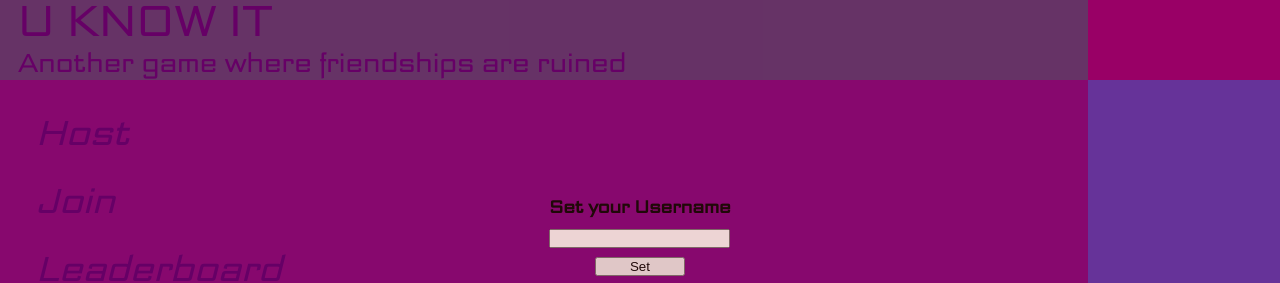
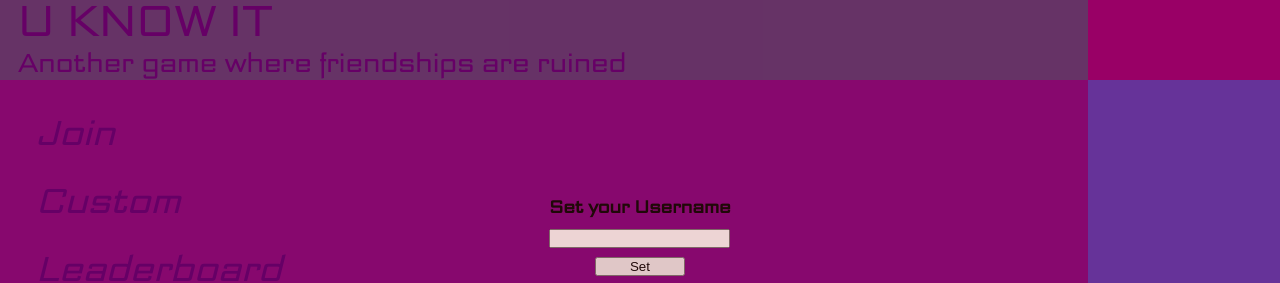
Before and after one commit to 8NeoN8/UKI-frontend, a Vue app: page / in a window 1280 px wide. Shown: the top 283 px of the page. Built offline with nearby package versions, Linux system fonts and the light colour scheme.

Commit message:
Animation Fixes & Slide Out
Fixed the slide animation on the main menu items, also added a nice little slide out animation for it.

```diff
--- a/src/assets/styles/menuView.scss
+++ b/src/assets/styles/menuView.scss
@@ -64,20 +64,36 @@
 
 }
 
-.mm-link:hover{
-  color: orange;
-  animation: mm-link-slide 0.2s forwards ease-in-out;
-  &::before{
-
+.sp-hover{
+  span{
+    display: inline-block;
+    animation: hover-slide-out 0.2s backwards ease-in-out;
   }
 }
 
-@keyframes mm-link-slide {
+.sp-hover:hover{
+  span{
+    display: inline-block;
+    color:orange;
+    animation: hover-slide-in 0.2s forwards ease-in-out;
+  }
+}
+
+@keyframes hover-slide-in {
   from{
     transform: translateX(0);
   }
   to{
     transform: translateX(80px);
+  }
+}
+
+@keyframes hover-slide-out {
+  from{
+    transform: translateX(80px);
+  }
+  to{
+    transform: translateX(0);
   }
 }
 
--- a/src/views/MenuView.vue
+++ b/src/views/MenuView.vue
@@ -17,11 +17,11 @@
     <div class="menu-main flex justify-between h-80">
       <ul class="menu-main-options flex flex-column test-bg-brown w-85 justify-start p-2">
 
-        <button @click="sendTo('/about')" class="mm-link fsh-2 text-left"> <span>Host</span></button>
-        <button @click="sendTo('/about')" class="mm-link fsh-2 text-left">Join</button>
-        <button @click="sendTo('/about')" class="mm-link fsh-2 text-left">Leaderboard</button>
-        <button @click="sendTo('/about')" class="mm-link fsh-2 text-left">About</button>
-        <button class="mm-link fsh-2 text-left" @click="nameSet = false; tempUsername = ''; username = ''">Change Name</button>
+        <button @click="sendTo('/about')" class="mm-link sp-hover fsh-2 text-left"><span> Join </span></button>
+        <button @click="sendTo('/about')" class="mm-link sp-hover fsh-2 text-left"><span> Custom </span></button>
+        <button @click="sendTo('/about')" class="mm-link sp-hover fsh-2 text-left"><span> Leaderboard </span></button>
+        <button @click="sendTo('/about')" class="mm-link sp-hover fsh-2 text-left"><span> About </span></button>
+        <button class="mm-link sp-hover fsh-2 text-left" @click="nameSet = false; tempUsername = ''; username = ''"><span> Change Name </span></button>
 
       </ul>
 
```
